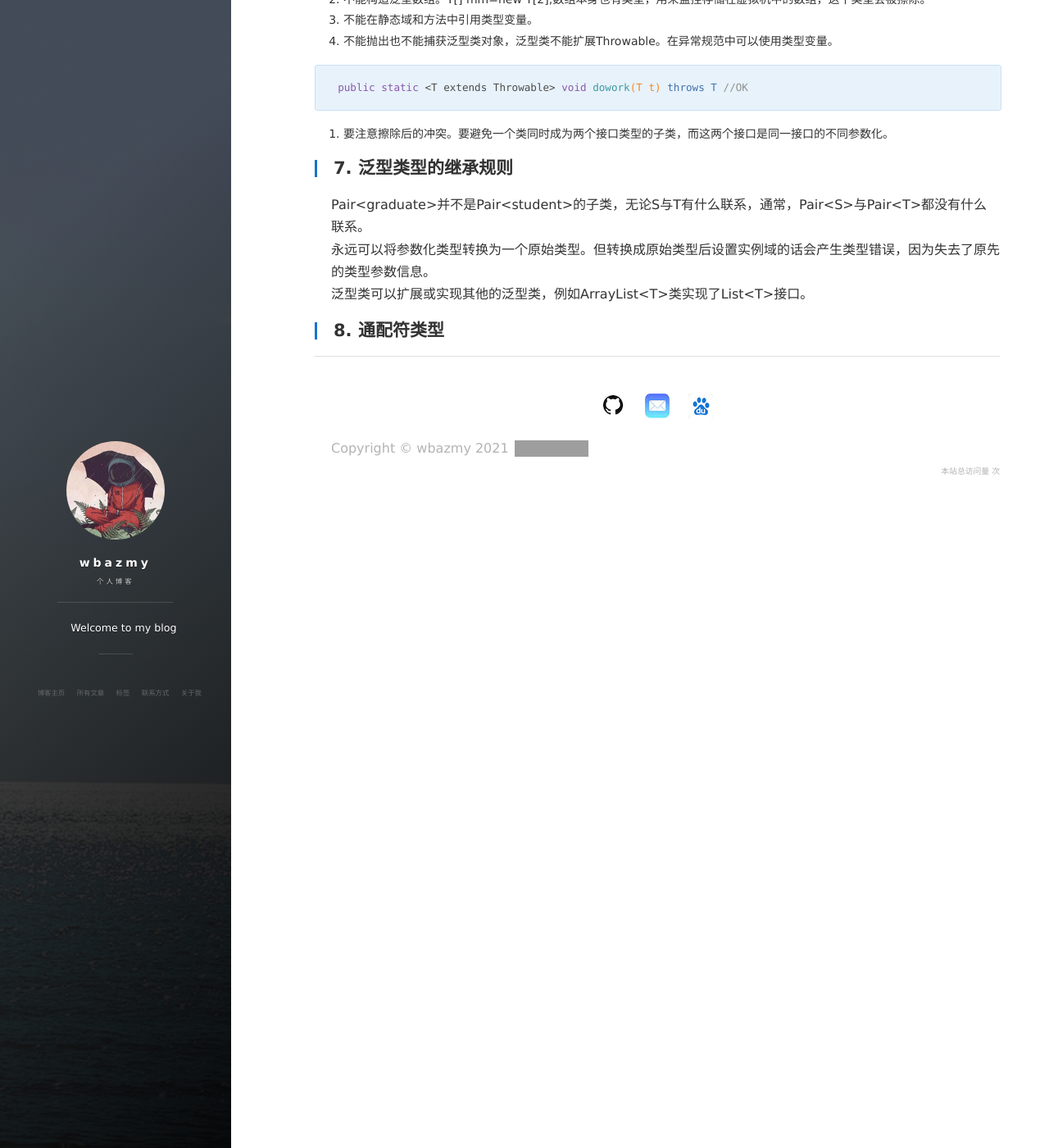
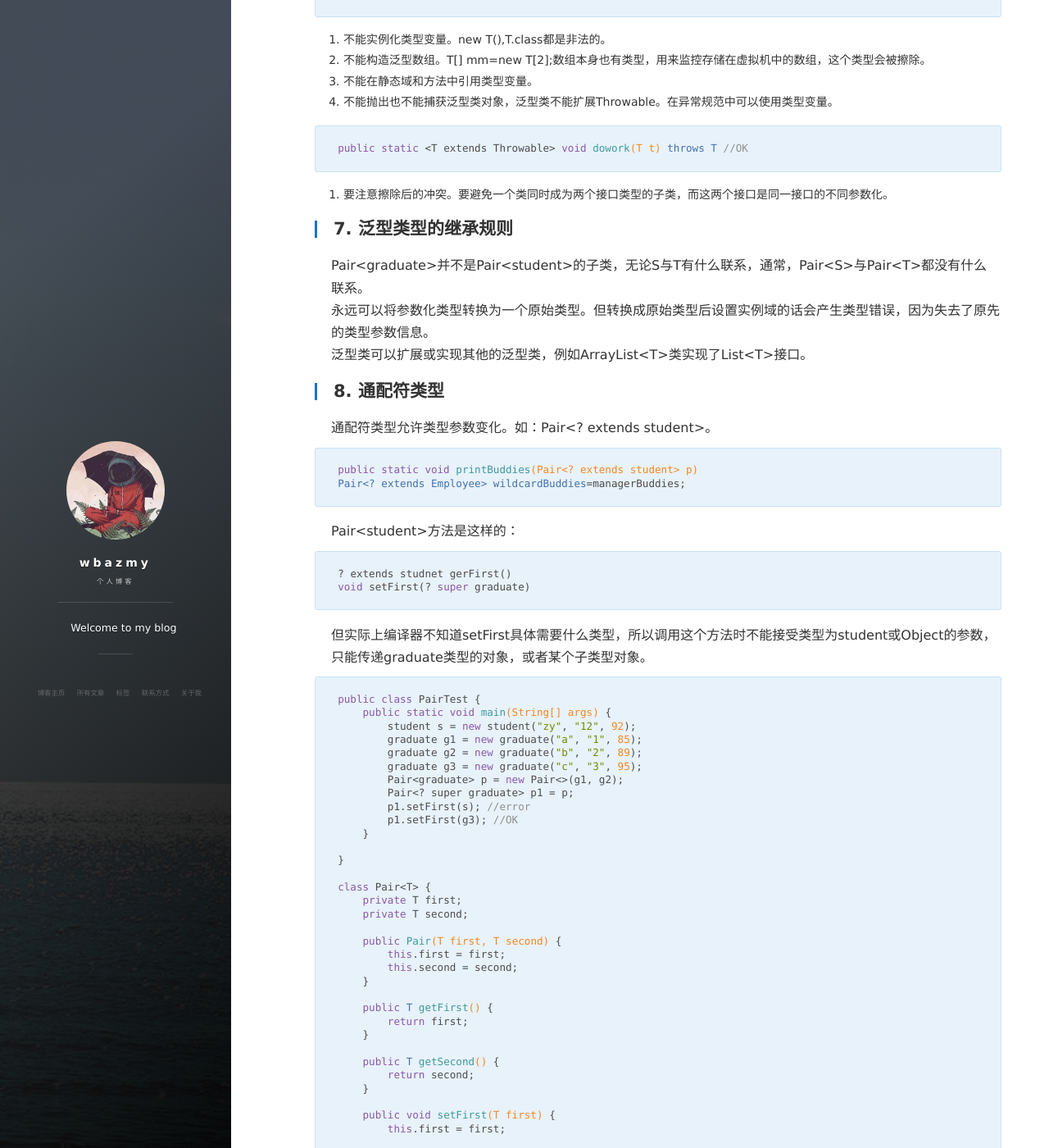
Before and after one commit to wbazmy/wbazmy.github.io, a Jekyll site: the page built from _posts/2021-10-14-泛型程序设计.md, in a window 1280 px wide and 1400 px high, scrolled down 3324 px. Shown: the whole window at 82% size. Built offline with Jekyll 4.4.1, drawn with Linux system fonts in a browser that asks for light colours; nearby versions of some CDN libraries; comment, search, counter and statistics services are not loaded; some of the changed text lies outside the part shown; grey boxes are pictures that could not be loaded.

Commit message:
Update 2021-10-14-泛型程序设计.md

````diff
--- a/_posts/2021-10-14-泛型程序设计.md
+++ b/_posts/2021-10-14-泛型程序设计.md
@@ -144,3 +144,76 @@ Pair&lt;graduate&gt;并不是Pair&lt;student&gt;的子类，无论S与T有什么
 永远可以将参数化类型转换为一个原始类型。但转换成原始类型后设置实例域的话会产生类型错误，因为失去了原先的类型参数信息。
 泛型类可以扩展或实现其他的泛型类，例如ArrayList&lt;T&gt;类实现了List&lt;T&gt;接口。
 ## 8. 通配符类型
+通配符类型允许类型参数变化。如：Pair&lt;? extends student&gt;。
+
+```java
+public static void printBuddies(Pair<? extends student> p)
+Pair<? extends Employee> wildcardBuddies=managerBuddies;
+```
+
+Pair&lt;student&gt;方法是这样的：
+
+```java
+? extends studnet gerFirst()
+void setFirst(? super graduate)
+```
+
+但实际上编译器不知道setFirst具体需要什么类型，所以调用这个方法时不能接受类型为student或Object的参数，只能传递graduate类型的对象，或者某个子类型对象。
+
+```java
+public class PairTest {
+    public static void main(String[] args) {
+        student s = new student("zy", "12", 92);
+        graduate g1 = new graduate("a", "1", 85);
+        graduate g2 = new graduate("b", "2", 89);
+        graduate g3 = new graduate("c", "3", 95);
+        Pair<graduate> p = new Pair<>(g1, g2);
+        Pair<? super graduate> p1 = p;
+        p1.setFirst(s); //error
+        p1.setFirst(g3); //OK
+    }
+
+}
+
+class Pair<T> {
+    private T first;
+    private T second;
+
+    public Pair(T first, T second) {
+        this.first = first;
+        this.second = second;
+    }
+
+    public T getFirst() {
+        return first;
+    }
+
+    public T getSecond() {
+        return second;
+    }
+
+    public void setFirst(T first) {
+        this.first = first;
+
+    }
+
+    public static <U> String Test(U u) {
+        String a = u.toString();
+        return a;
+    }
+}
+```
+
+还有超类型限定：
+
+```java
+public static void minmaxBonus(Manager[] a, Pair<? super Manager> result)
+```
+
+为了防止类型错误，带有超类型限定的通配符可以向泛型对象写入（防止读取不存在的变量），带有子类型限定的通配符可以从泛型对象读取（防止将子类域设置为父类对象）。
+### 无限定通配符
+Pair&lt;?&gt;。getFirst返回值只能赋给一个Object。setFirst不能被调用，Object也不行。Pair与Pair&lt;?&gt;本质不同在于：可以用任意Object对象调用原始Pair类的setObject方法。
+不需要实际类型时可以使用无限定通配符。
+### 通配符捕获
+通配符不是类型变量，不能在编写代码时用？作为一种类型。可以用Pair&lt;T&gt; p捕获Pair&lt;?&gt; p来实现某些功能。
+## 9. 反射和泛型
````
